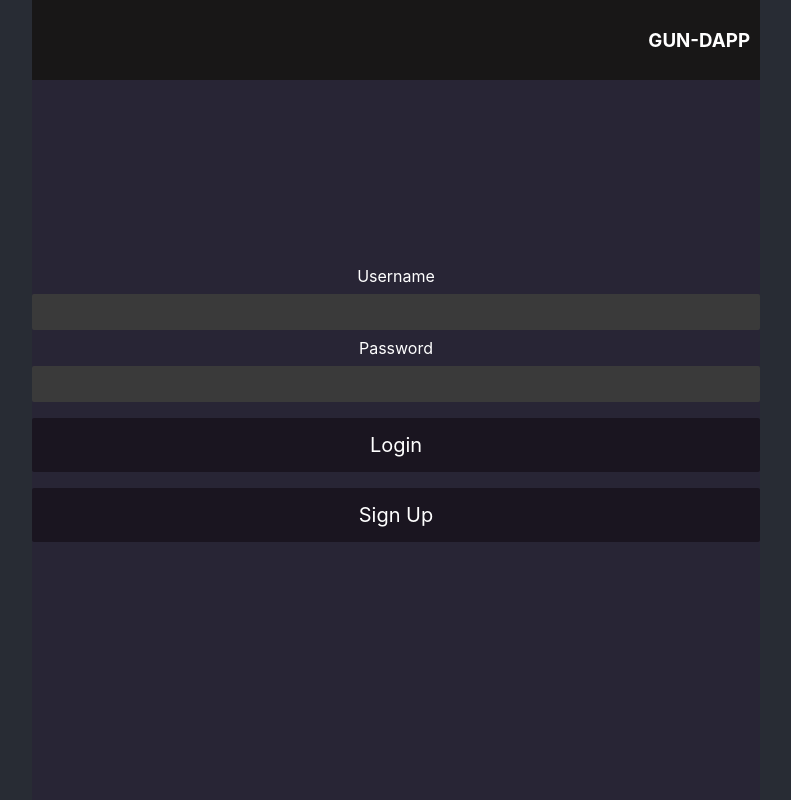
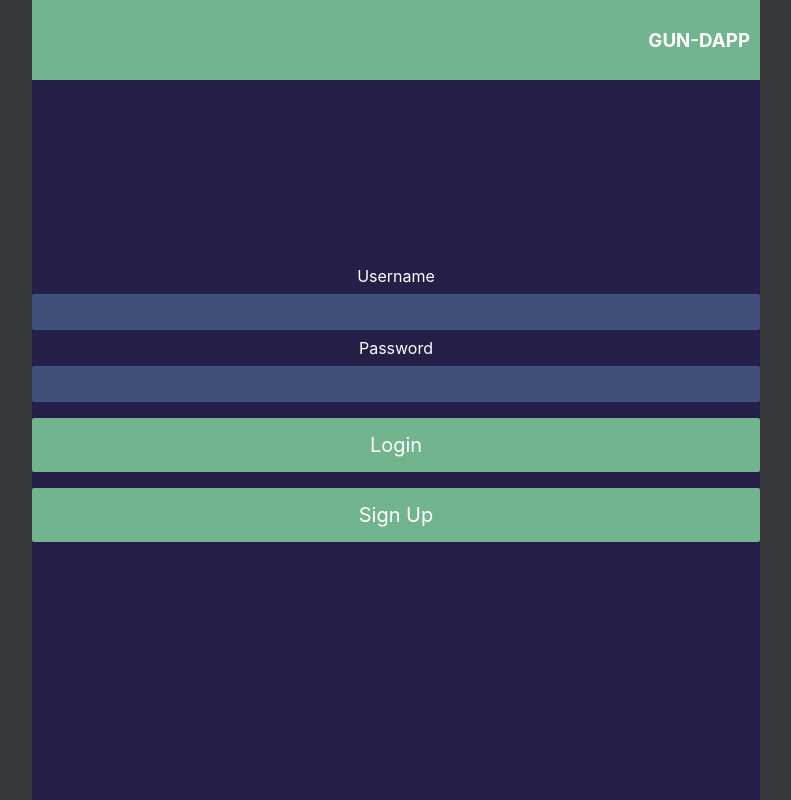
Before and after one commit to Roman1510/gunjs.dapp, a Vue app: page /#/ in a window 1280 px wide. Shown: the whole page, without its empty margins (244-1035 px from the left). Built offline with nearby package versions, Linux system fonts and the light colour scheme; what gun would draw is missing.

Commit message:
changed the main palette

```diff
--- a/public/style.css
+++ b/public/style.css
@@ -1,3 +1,5 @@
+/* palette ["86cb92","71b48d","404e7c","251f47"] */
+
 html,
 body {
   position: relative;
@@ -6,7 +8,6 @@ body {
 }
 
 body {
-  color: #333;
   margin: 0;
   box-sizing: border-box;
   font-family: -apple-system, BlinkMacSystemFont, 'Segoe UI', Roboto,
@@ -50,7 +51,7 @@ input:disabled {
 }
 
 body {
-  background-color: #282c34;
+  background-color: #34363a;
 }
 
 .app {
@@ -60,7 +61,7 @@ body {
 }
 
 header {
-  background-color: #181717;
+  background-color: #71B48D;
   height: 10vh;
   min-height: 50px;
   color: white;
@@ -81,7 +82,7 @@ header {
   flex-direction: column;
   justify-content: center;
   min-height: 100vh;
-  background-color: rgb(40, 37, 53);
+  background-color: #251F47;
 }
 
 main {
@@ -116,14 +117,14 @@ form {
 
 form button {
   width: 20%;
-  background-color: rgb(72, 207, 79);
+  background-color: #71B48D;
 }
 
 input {
   line-height: 1.5;
   width: 100%;
   font-size: 1.5rem;
-  background: rgb(58, 58, 58);
+  background: #404E7C;
   color: white;
   outline: none;
   border: none;
@@ -132,7 +133,7 @@ input {
 }
 
 button {
-  background-color: #282c34;
+  background-color: #86CB92;
   border: none;
   color: white;
   padding: 15px 32px;
@@ -142,6 +143,9 @@ button {
   cursor: pointer;
   font-size: 1.25rem;
   margin: 0;
+}
+.send {
+  background-color: #86CB92;
 }
 
 button:hover,
@@ -156,7 +160,7 @@ button:disabled {
 
 .login {
   margin: 1rem 0 0;
-  background: #1a1520;
+  background: #71B48D;
 }
 
 label {
--- a/src/components/Chat.vue
+++ b/src/components/Chat.vue
@@ -8,7 +8,7 @@
         maxlength="100"
       />
 
-      <button type="submit">Send</button>
+      <button class="send" type="submit">Send</button>
     </form>
     <div class="scroll-button">
       <button on:click="{autoScroll}" class:red="{unreadMessages}">👇</button>
```
